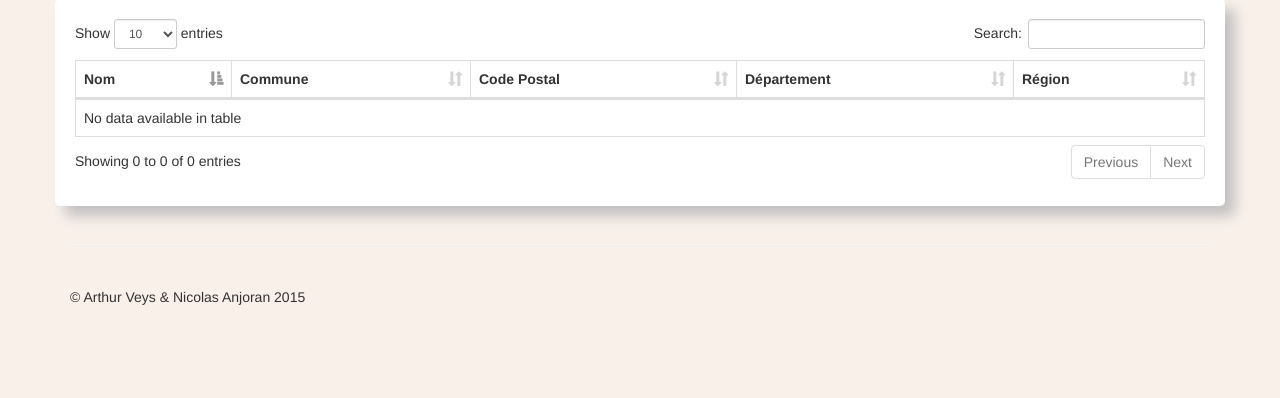
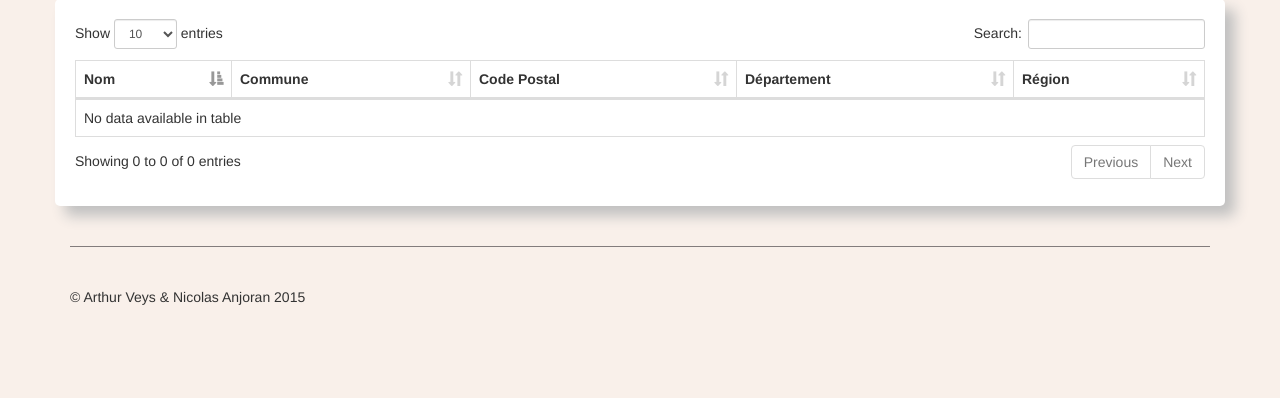
Before and after one commit to Aveys/RestTrain, a PHP site: page / in a window 1280 px wide. Shown: the part 402-800 px from the top of the page. Run offline with PHP 8.4, Linux system fonts and the light colour scheme.

Commit message:
quelques modifs

```diff
--- a/css/main.css
+++ b/css/main.css
@@ -7,7 +7,7 @@
     padding-top: 40px;
     padding-bottom: 40px;
     margin-top: 40px;
-    border-top: 1px solid #eee;
+    border-top: 1px solid #837C7C;
 }
 #selectorList{
     background-color: #E8E8E8;
```
Also changed, not shown: readme.md.
